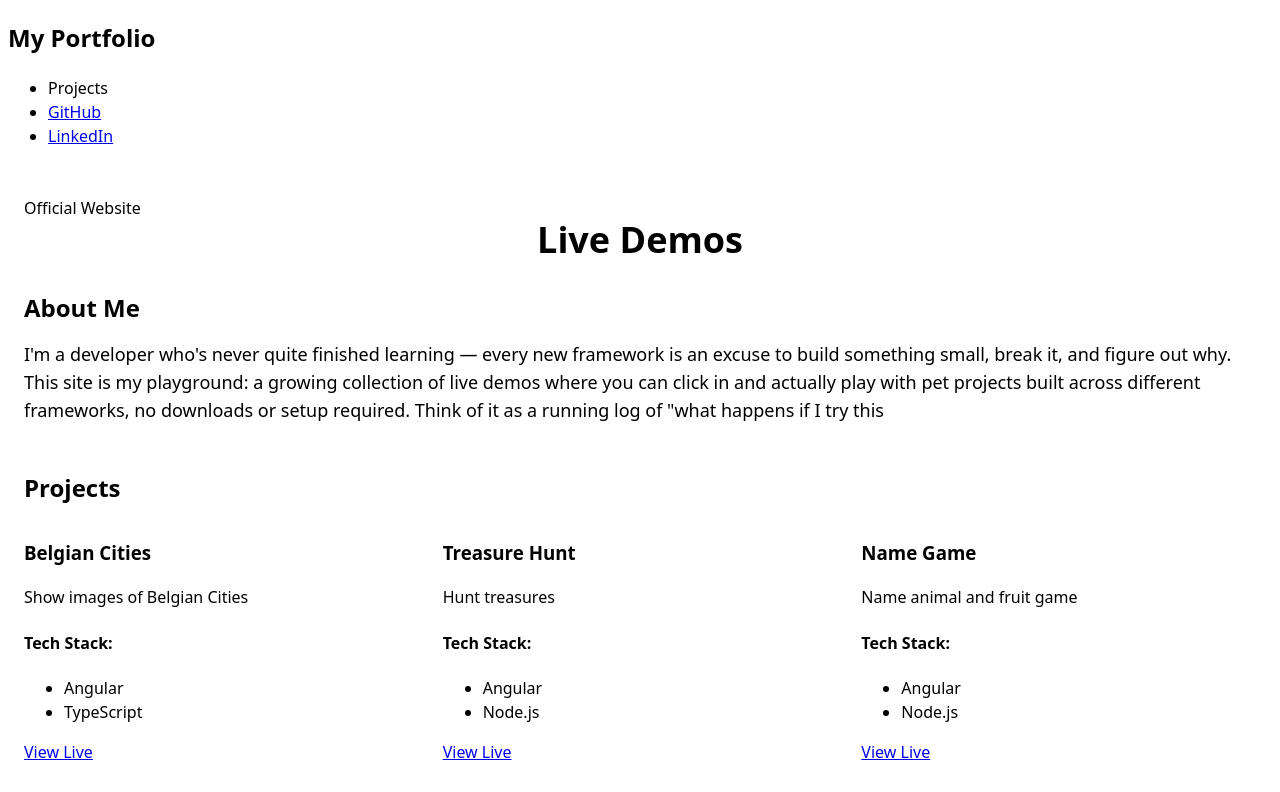
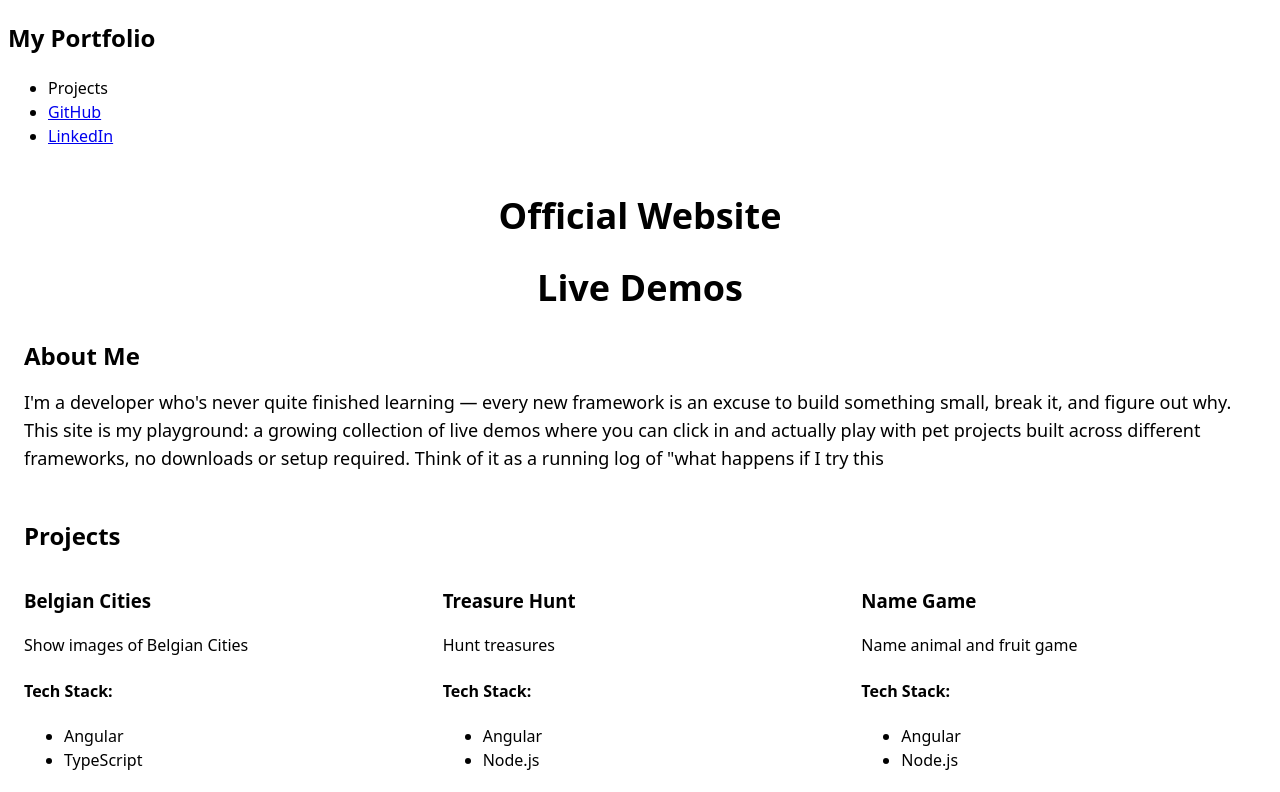
Before and after one commit to hoanghainguyen/my-portfolio, an Angular app: page / in a window 1280 px wide. Shown: the top 792 px of the page. Built offline with nearby package versions, Linux system fonts and the light colour scheme.

Commit message:
change descritption

```diff
--- a/src/app/app.html
+++ b/src/app/app.html
@@ -1,6 +1,6 @@
 <app-header></app-header>
 <main class="container mx-auto px-4 py-8">
-  <h2><a href="http://hoangconsulting.be/">Official Website</a></h2>
+  <h1 class="text-4xl font-bold text-center mb-8"><a href="http://hoangconsulting.be/">Official Website</a></h1>
   <h1 class="text-4xl font-bold text-center mb-8">Live Demos</h1>
 
   <section class="mb-12">
```
